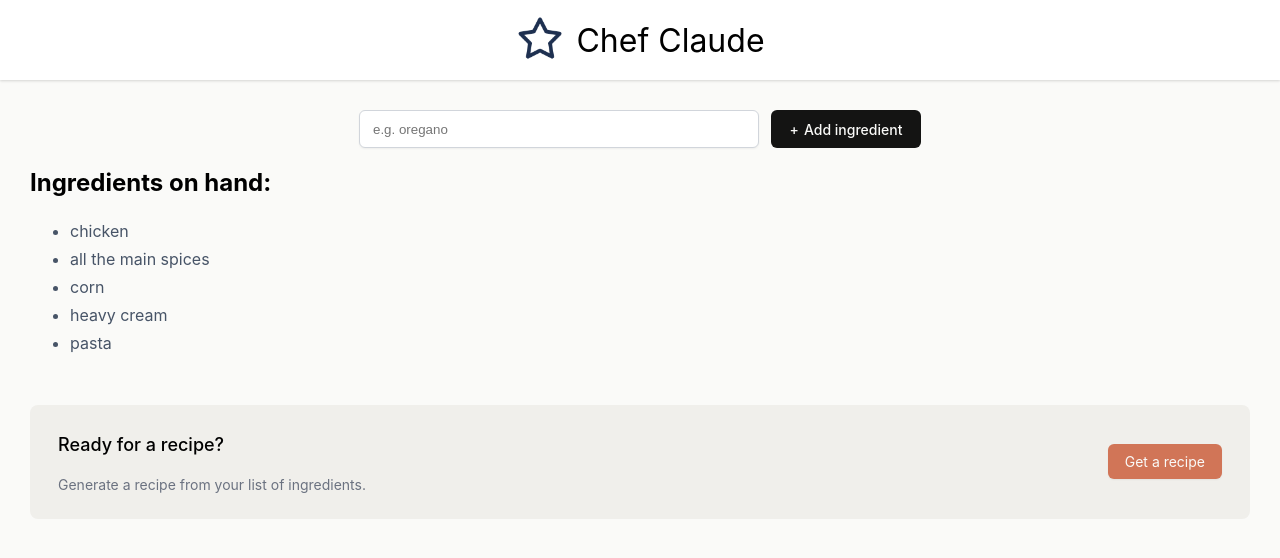
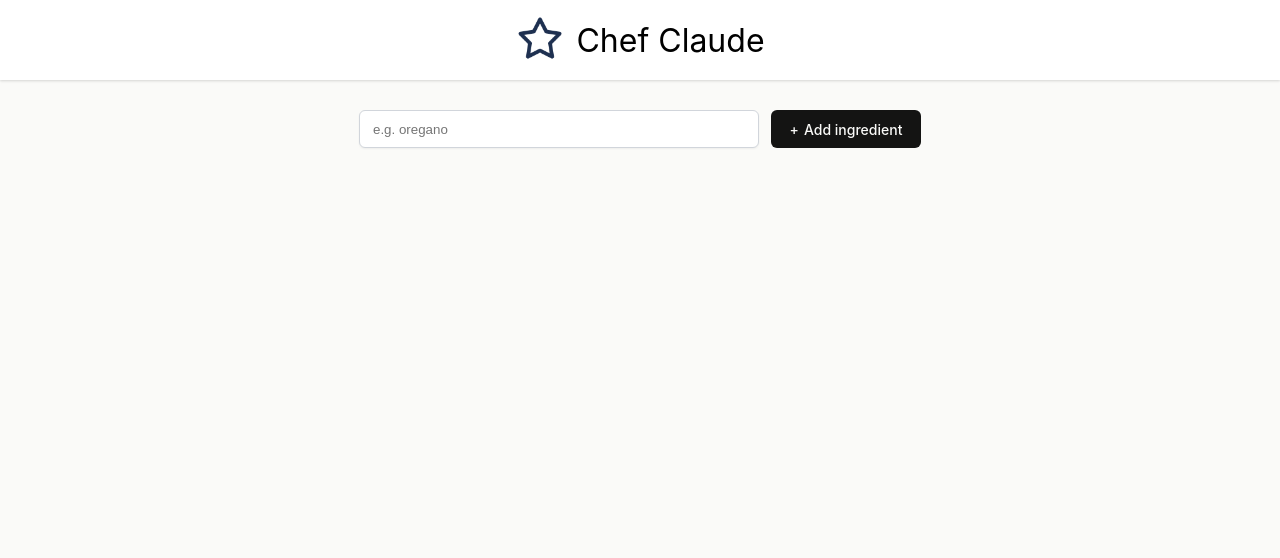
Before and after one commit to adrianpivka11/React_Typescript_AI_claudeAPI_, a React (Vite) app: page / in a window 1280 px wide. Shown: the top 558 px of the page. Built offline with nearby package versions, Linux system fonts and the light colour scheme.

Commit message:
Update Mainbody.tsx

```diff
--- a/src/Mainbody.tsx
+++ b/src/Mainbody.tsx
@@ -4,13 +4,7 @@ import ClaudeRecipe from "./components/ClaudeRecipe"
 import { getRecipeFromChefClaude } from "./ai"
 
 export default function Mainbody() {
-    const [ingredients, setIngredients] = React.useState<string[]>([
-        "chicken",
-        "all the main spices",
-        "corn",
-        "heavy cream",
-        "pasta"
-    ])
+    const [ingredients, setIngredients] = React.useState<string[]>([])
 
     const [recipe, setRecipe] = React.useState<string>("")
 
```
